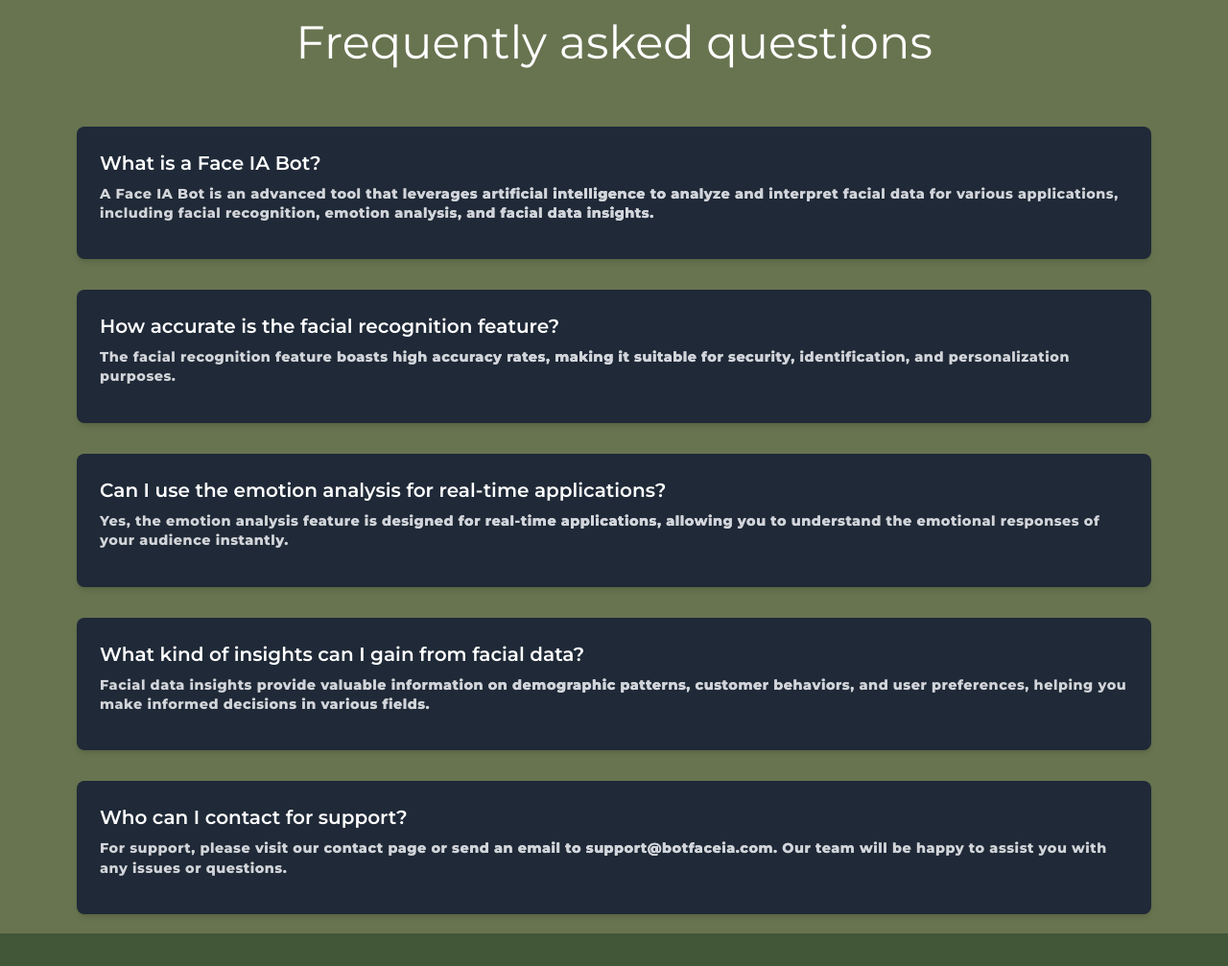
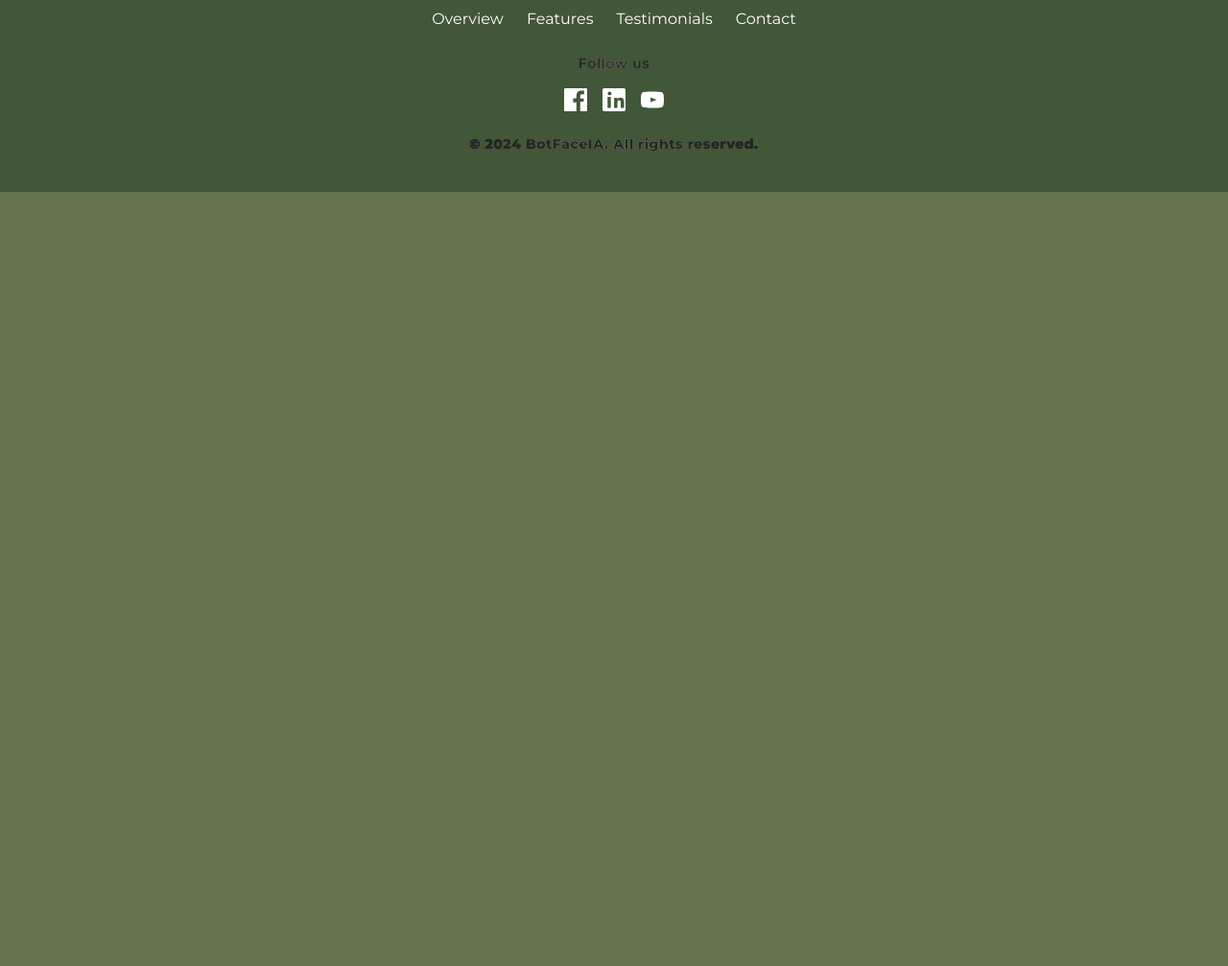
Before and after one commit to Cde571/food-emotions, an Astro site: page / in a window 1280 px wide. Shown: the part 3324-4331 px from the top of the page at 96% size. After the commit the page ends 3524 px from the top, so only its background shows below. Built offline with nearby package versions, Linux system fonts and the light colour scheme; Astro itself is replaced by a stand-in of ours.

Commit message:
FA innecesarias

```diff
--- a/src/components/Bento.astro
+++ b/src/components/Bento.astro
@@ -120,51 +120,3 @@ import BentoItem from "./BentoItem.astro"
         </div>
     </div>
 </section>
-
-
-<section class="w-full max-w-[1400px] mx-auto px-20 mt-36">
-    <h1 class="text-[#ffffff] text-5xl text-pretty text-center">Frequently asked questions</h1>
-
-    <div class="mt-16 space-y-8">
-      <!-- FAQ Item 1 -->
-      <div class="bg-gray-800 rounded-lg shadow-md p-6">
-        <h2 class="text-xl font-semibold text-[#ffffff]">What is a Face IA Bot?</h2>
-        <p class="text-gray-300 mt-2">
-          A Face IA Bot is an advanced tool that leverages artificial intelligence to analyze and interpret facial data for various applications, including facial recognition, emotion analysis, and facial data insights.
-        </p>
-      </div>
-
-      <!-- FAQ Item 2 -->
-      <div class="bg-gray-800 rounded-lg shadow-md p-6">
-        <h2 class="text-xl font-semibold text-[#ffffff]">How accurate is the facial recognition feature?</h2>
-        <p class="text-gray-300 mt-2">
-          The facial recognition feature boasts high accuracy rates, making it suitable for security, identification, and personalization purposes.
-        </p>
-      </div>
-
-      <!-- FAQ Item 3 -->
-      <div class="bg-gray-800 rounded-lg shadow-md p-6">
-        <h2 class="text-xl font-semibold text-[#ffffff]">Can I use the emotion analysis for real-time applications?</h2>
-        <p class="text-gray-300 mt-2">
-          Yes, the emotion analysis feature is designed for real-time applications, allowing you to understand the emotional responses of your audience instantly.
-        </p>
-      </div>
-
-      <!-- FAQ Item 4 -->
-      <div class="bg-gray-800 rounded-lg shadow-md p-6">
-        <h2 class="text-xl font-semibold text-[#ffffff]">What kind of insights can I gain from facial data?</h2>
-        <p class="text-gray-300 mt-2">
-          Facial data insights provide valuable information on demographic patterns, customer behaviors, and user preferences, helping you make informed decisions in various fields.
-        </p>
-      </div>
-
-      <!-- FAQ Item 5 -->
-      <div class="bg-gray-800 rounded-lg shadow-md p-6">
-        <h2 class="text-xl font-semibold text-[#ffffff]">Who can I contact for support?</h2>
-        <p class="text-gray-300 mt-2">
-          For support, please visit our contact page or send an email to support@botfaceia.com. Our team will be happy to assist you with any issues or questions.
-        </p>
-      </div>
-
-    </div>
-</section>
```
